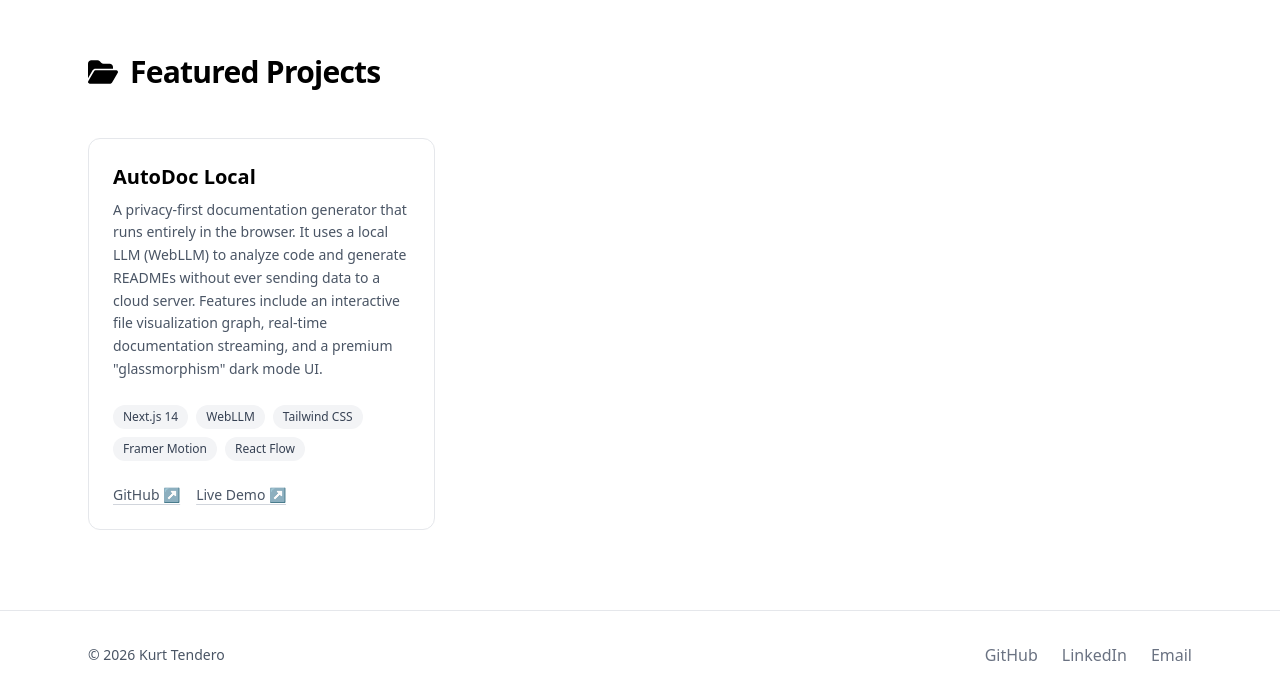
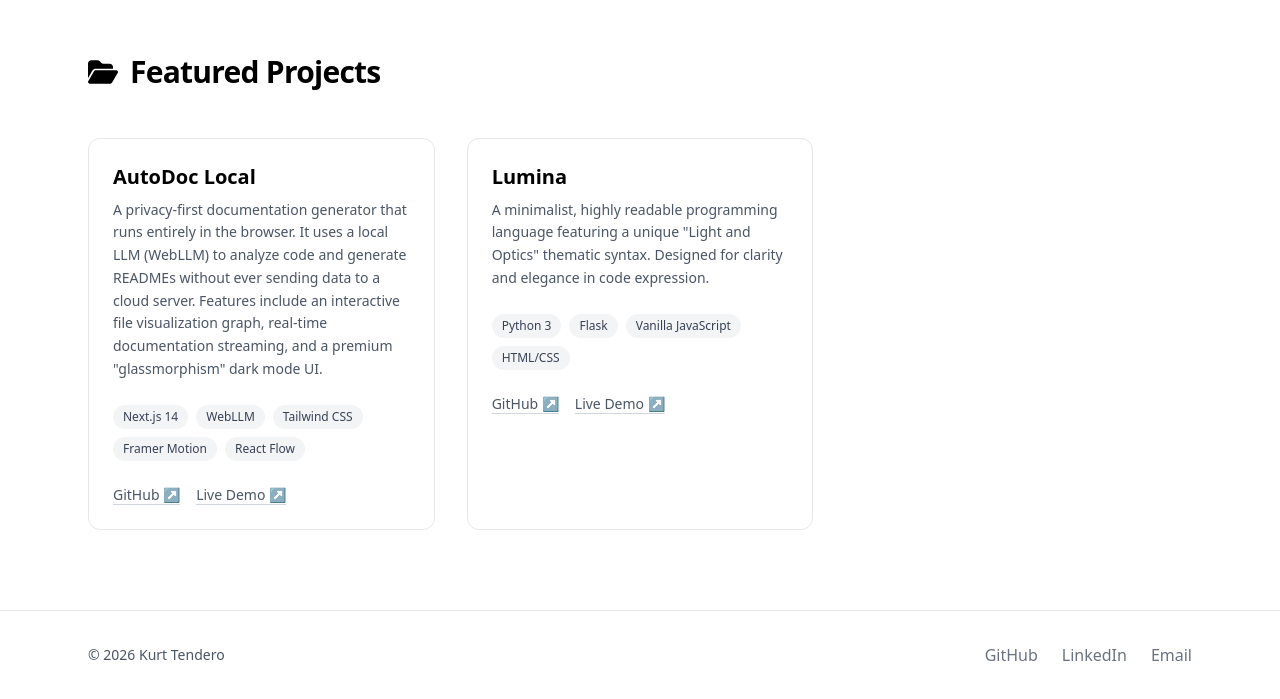
Before and after one commit to Kurt0913/kurt-portfolio, a Next.js app: page / in a window 1280 px wide. Shown: the part 2208-2907 px from the top of the page. Built offline with nearby package versions, Linux system fonts and the light colour scheme.

Commit message:
New project

```diff
--- a/src/app/components/Projects.jsx
+++ b/src/app/components/Projects.jsx
@@ -11,6 +11,13 @@ const projects = [
     tech: ["Next.js 14", "WebLLM", "Tailwind CSS", "Framer Motion", "React Flow"],
     link: "https://autodoc-local.vercel.app",
     github: "https://github.com/Kurt0913/autodoc-local"
+  },
+  {
+    title: "Lumina",
+    description: "A minimalist, highly readable programming language featuring a unique \"Light and Optics\" thematic syntax. Designed for clarity and elegance in code expression.",
+    tech: ["Python 3", "Flask", "Vanilla JavaScript", "HTML/CSS"],
+    link: "https://lumina-project-two.vercel.app/",
+    github: "https://github.com/Kurt0913/Lumina_Project"
   },
 ];
 
```
